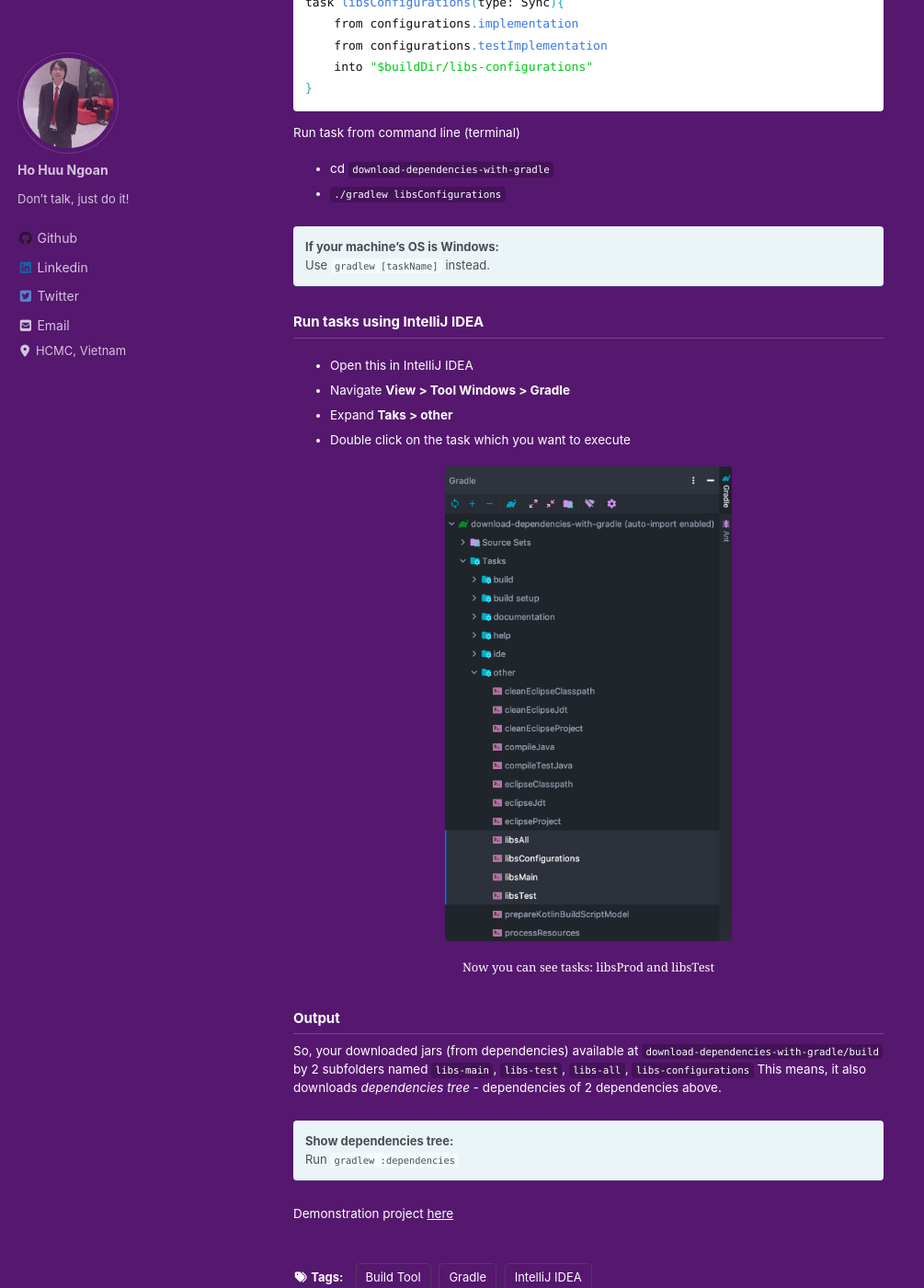
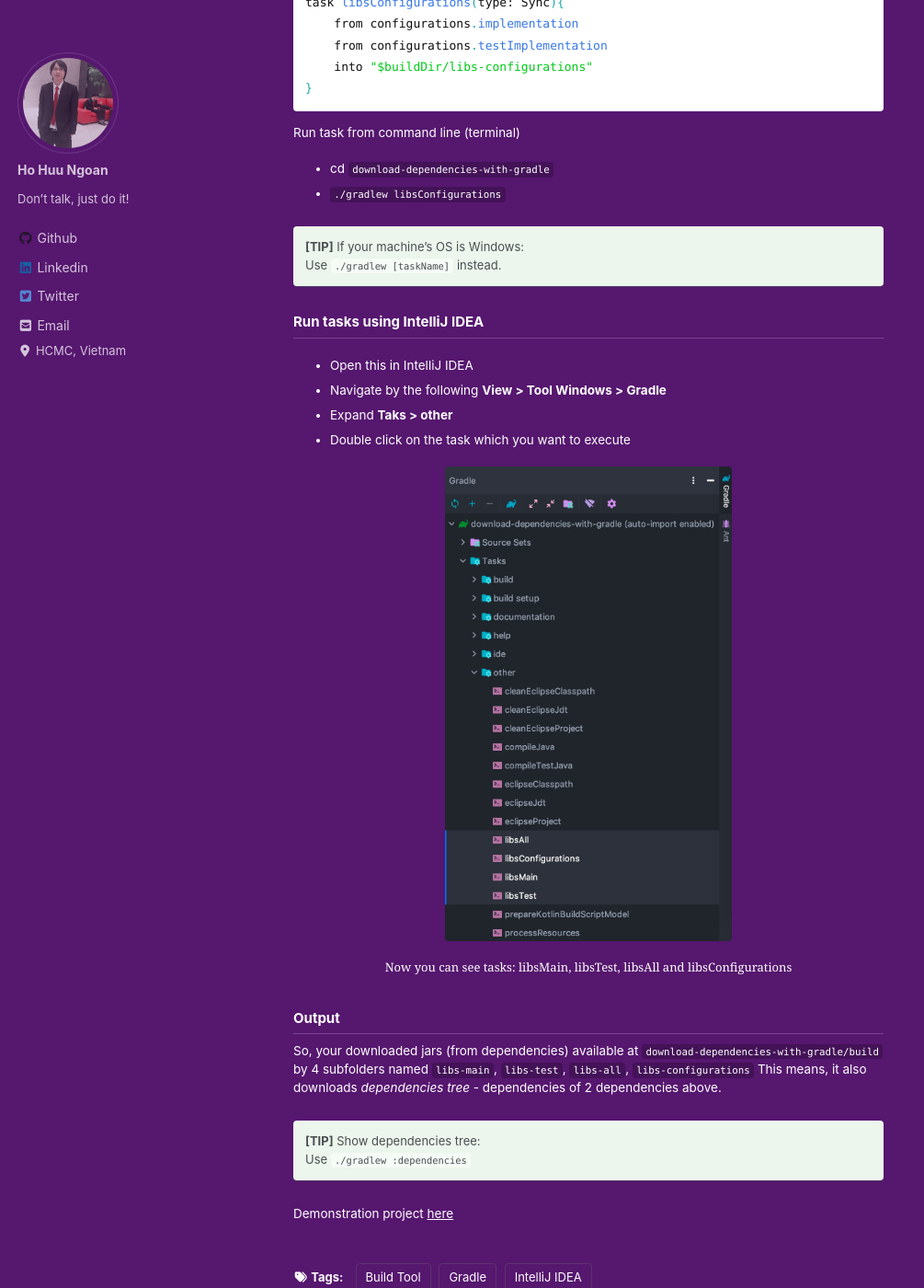
Before and after one commit to ngoanh2n/blog, a Jekyll site: the page built from _posts/2020-02-18-download-dependencies-to-local-with-gradle.md, in a window 1280 px wide and 1400 px high, scrolled down 3711 px. Shown: the whole window at 92% size, without its empty margins (0-1005 px from the left). Built offline with Jekyll 4.4.1, drawn with Linux system fonts in a browser that asks for light colours; cached includes are drawn as plain includes; nearby versions of some CDN libraries; comment, search, counter and statistics services are not loaded; a style sheet for code colours, icons or effects is not loaded; some of the changed text lies outside the part shown.

Commit message:
[POST] Change title, update format and content

```diff
--- a/_posts/2020-02-18-download-all-dependencies-to-local-with-gradle.md
+++ b/_posts/2020-02-18-download-dependencies-to-local-with-gradle.md
@@ -165,27 +165,27 @@ Run task from command line (terminal)
 - cd `download-dependencies-with-gradle`
 - `./gradlew libsConfigurations`
 
-**If your machine's OS is Windows:**<br/>
-Use `gradlew [taskName]` instead.
-{: .notice--info}
+**[TIP]** If your machine's OS is Windows:<br/>
+Use `./gradlew [taskName]` instead.
+{: .notice--success}
 
 ## Run tasks using IntelliJ IDEA
 - Open this in IntelliJ IDEA
-- Navigate **View > Tool Windows > Gradle**
+- Navigate by the following **View > Tool Windows > Gradle**
 - Expand **Taks > other**
 - Double click on the task which you want to execute
 
 <figure class='half_center'>
 	<a href="{{ site.baseurl }}/images/20200218/intelli-gradle-window-tasks-other.png"><img src="{{ site.baseurl }}/images/20200218/intelli-gradle-window-tasks-other.png"></a>
-	<figcaption>Now you can see tasks: libsProd and libsTest</figcaption>
+	<figcaption>Now you can see tasks: libsMain, libsTest, libsAll and libsConfigurations</figcaption>
 </figure>
 
 ## Output
-So, your downloaded jars (from dependencies) available at `download-dependencies-with-gradle/build` by 2 subfolders named `libs-main`, `libs-test`, `libs-all`, `libs-configurations`
+So, your downloaded jars (from dependencies) available at `download-dependencies-with-gradle/build` by 4 subfolders named `libs-main`, `libs-test`, `libs-all`, `libs-configurations`
 This means, it also downloads *dependencies tree* - dependencies of 2 dependencies above.
 
-**Show dependencies tree:**<br/>
-Run `gradlew :dependencies`
-{: .notice--info}
+**[TIP]** Show dependencies tree:<br/>
+Use `./gradlew :dependencies`
+{: .notice--success}
 
 Demonstration project [here](https://github.com/ngoanh2n/blog-demonstrations/tree/master/download-dependencies-with-gradle)
```
Also changed, not shown: other parts of _posts/2020-02-18-download-dependencies-to-local-with-gradle.md (+6 -6 lines).
